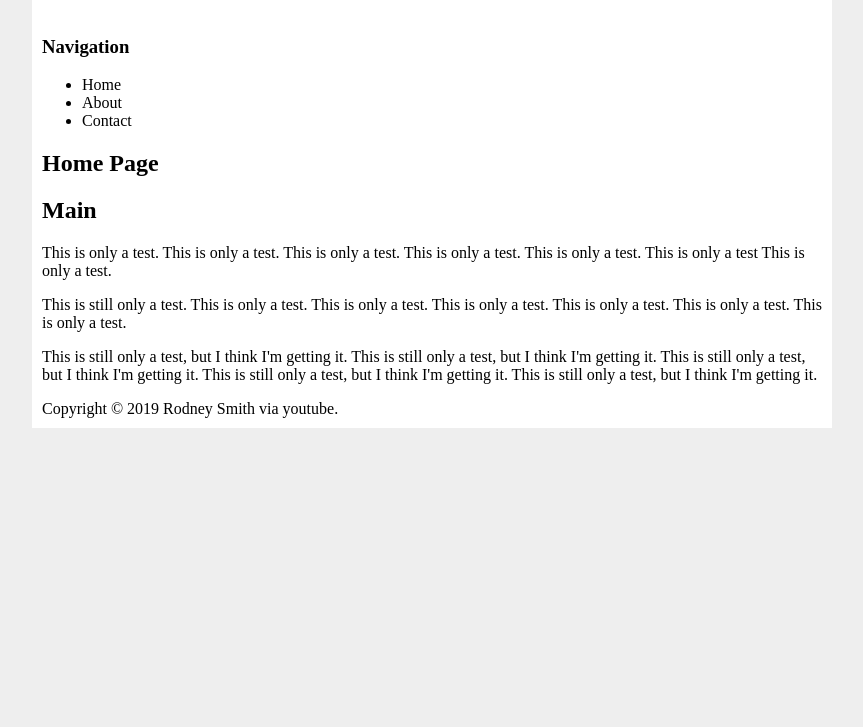
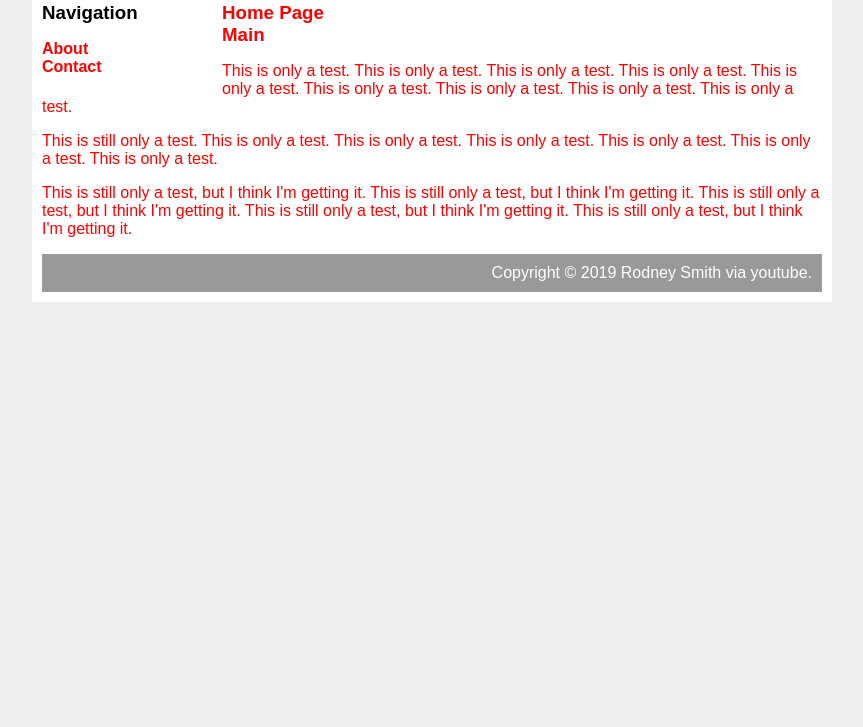
Before and after one commit to smit239/HW-Wireframe, a plain HTML site: page index.html in a window 1280 px wide. Shown: the part 73-800 px from the top of the page, without its empty margins (208-1071 px from the left). Drawn offline with Linux system fonts and the light colour scheme.

Commit message:
Update 5

```diff
--- a/easier.css
+++ b/easier.css
@@ -1,5 +1,15 @@
+
+
  body {
      background-color: #EEEEEE;
+     font-family: Arial, Helvetica, sans-serif
+ }
+ a {
+     text-decoration: none;
+     color: red;
+ }
+ h1, h2, h3 {
+     margin: 0;
  }
  #container {
      background-color: white;
@@ -8,18 +18,35 @@
      margin-right: auto;
  }
 
- }
  #header {
     background-color: #66CCFF;
     color: white;
     text-align: center;
+    padding: 10px;
 
 }
-#content{
+#content {
     padding: 10px;
 }
 #nav {
     width: 180px;
+    float: left;
 }
-#main {width: 600px;
+#nav ul {
+    list-style-type: none;
+    padding: 0;
 }
+#nav .selected {
+    font-weight: bold;
+}
+#main {
+    width: 600px;
+    float: right;
+}
+#footer {
+    clear: both;
+    padding: 10px;
+    background-color: #999999;
+    color: white;
+    text-align: right;
+}
--- a/index.html
+++ b/index.html
@@ -11,38 +11,36 @@
 <body>
     <div id="container">
         <div id="header">
-            <h1>Header</h1>
+            <h1>My First Assignment</h1>
 
     </div>
         <div id="content">
             <div id="nav">
-                <h3>Navigation</h3>
+            <h3>Navigation</h3>
                 <ul>
-                    <li>Home</li>
+                    <li><a class="selected" href="> Home</li>
                     <li>About</li>
                     <li>Contact</li>
                 </ul>
-            </div>
+    </div>
+    <div id="main">
 
-            <div id="main">
-            <h2> Home Page</h2>
-            </div>
-                <h2>Main</h2>
-                <p>This is only a test. This is only a test. This is only a test. This is only a test. This is only a test. This is only a test This is only a test.</p>
-                <p>This is still only a test. This is only a test. This is only a test. This is only a test. This is only a test. This is only a test. This is only a test.</p>
+            <h3> Home Page</h3>
+    </div>
+            <h3>Main</h3>
+                <p>This is only a test. This is only a test. This is only a test.
+                   This is only a test. This is only a test. This is only a test.
+                   This is only a test. This is only a test. This is only a test.</p>
+                <p>This is still only a test. This is only a test. This is only a test.
+                   This is only a test. This is only a test. This is only a test. This is only a test.</p>
                 <p>This is still only a test, but I think I'm getting it. This is still only a test, but I think I'm getting it.
                    This is still only a test, but I think I'm getting it. This is still only a test, but I think I'm getting it.
                    This is still only a test, but I think I'm getting it.</p>
-                <div>
-        <div>
+    <div>
+    <div>
         <div id="footer">
             Copyright &copy; 2019 Rodney Smith via youtube.
 
-        </div>
-    </div>
-
-        </div>
-    </div>
         </div>
 </body>
 
```
